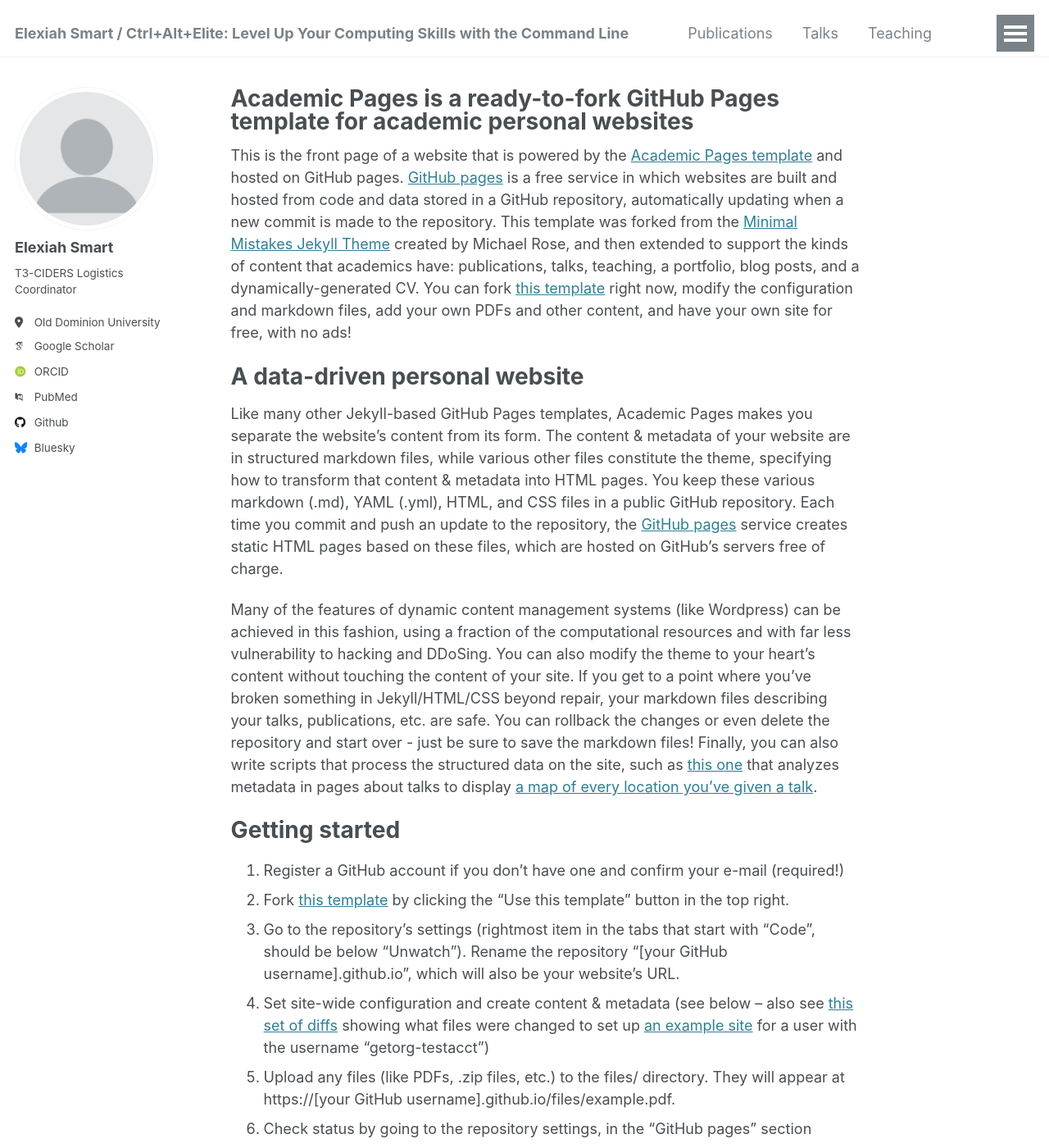
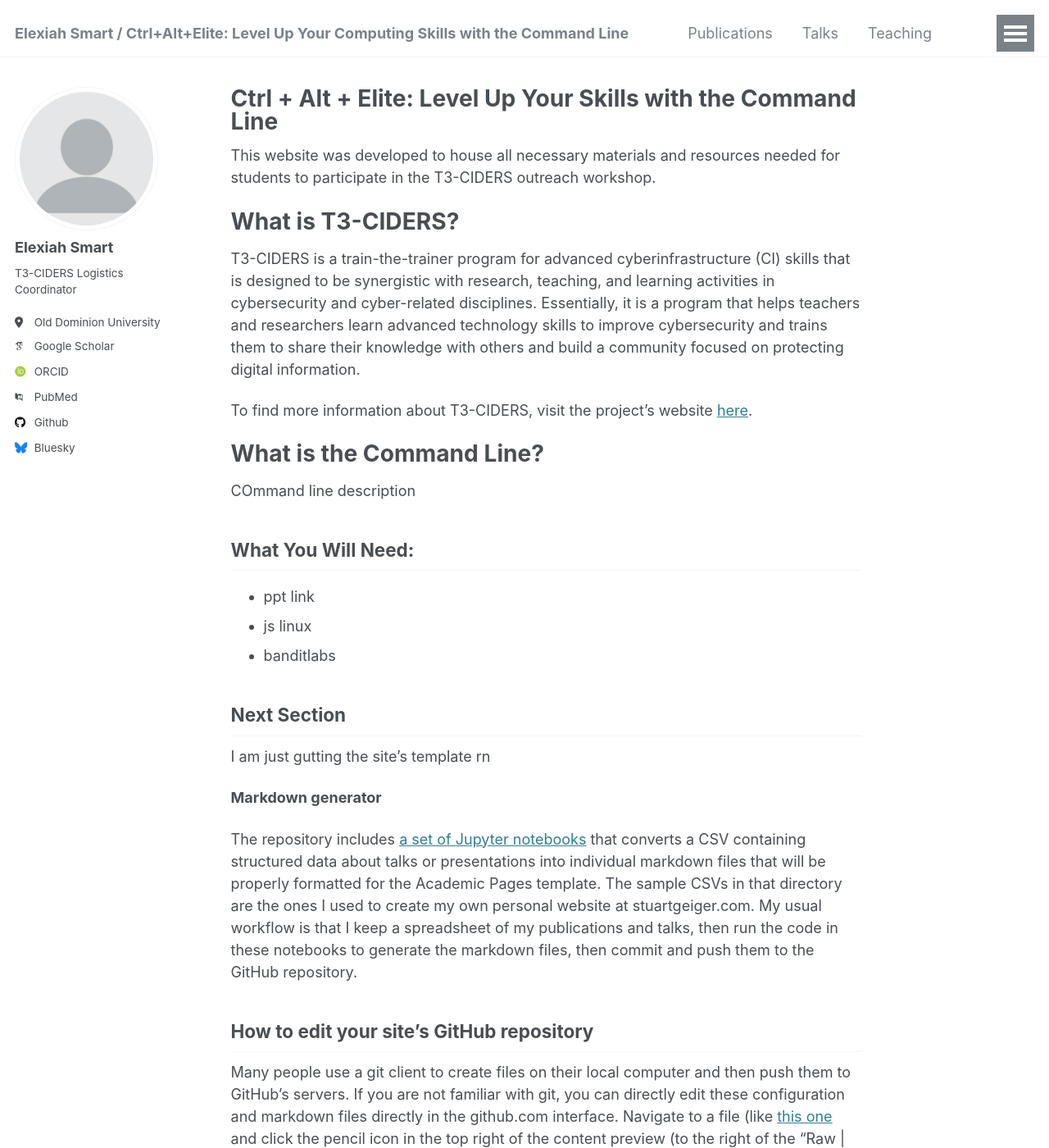
Before and after one commit to lexiluthor05/Ctrl-Alt-Elite, a Jekyll site: the page built from _pages/about.md, in a window 1280 px wide and 1400 px high. Shown: the whole window at 82% size. Built offline with Jekyll 4.4.1, drawn with Linux system fonts in a browser that asks for light colours; some web fonts are replaced; some of the changed text lies outside the part shown.

Commit message:
updates amout page

```diff
--- a/_pages/about.md
+++ b/_pages/about.md
@@ -1,36 +1,33 @@
 ---
 permalink: /
-title: "Academic Pages is a ready-to-fork GitHub Pages template for academic personal websites"
+title: "Ctrl + Alt + Elite: Level Up Your Skills with the Command Line"
 author_profile: true
 redirect_from:
   - /about/
   - /about.html
 ---
 
-This is the front page of a website that is powered by the [Academic Pages template](https://github.com/academicpages/academicpages.github.io) and hosted on GitHub pages. [GitHub pages](https://pages.github.com) is a free service in which websites are built and hosted from code and data stored in a GitHub repository, automatically updating when a new commit is made to the repository. This template was forked from the [Minimal Mistakes Jekyll Theme](https://mmistakes.github.io/minimal-mistakes/) created by Michael Rose, and then extended to support the kinds of content that academics have: publications, talks, teaching, a portfolio, blog posts, and a dynamically-generated CV. You can fork [this template](https://github.com/academicpages/academicpages.github.io) right now, modify the configuration and markdown files, add your own PDFs and other content, and have your own site for free, with no ads!
+This website was developed to house all necessary materials and resources needed for students to participate in the T3-CIDERS outreach workshop.
 
-A data-driven personal website
+What is T3-CIDERS?
 ======
-Like many other Jekyll-based GitHub Pages templates, Academic Pages makes you separate the website's content from its form. The content & metadata of your website are in structured markdown files, while various other files constitute the theme, specifying how to transform that content & metadata into HTML pages. You keep these various markdown (.md), YAML (.yml), HTML, and CSS files in a public GitHub repository. Each time you commit and push an update to the repository, the [GitHub pages](https://pages.github.com/) service creates static HTML pages based on these files, which are hosted on GitHub's servers free of charge.
+T3-CIDERS is a train-the-trainer program for advanced cyberinfrastructure (CI) skills that is designed to be synergistic with research, teaching, and learning activities in cybersecurity and cyber-related disciplines. Essentially, it is a program that helps teachers and researchers learn advanced technology skills to improve cybersecurity and trains them to share their knowledge with others and build a community focused on protecting digital information.
 
-Many of the features of dynamic content management systems (like Wordpress) can be achieved in this fashion, using a fraction of the computational resources and with far less vulnerability to hacking and DDoSing. You can also modify the theme to your heart's content without touching the content of your site. If you get to a point where you've broken something in Jekyll/HTML/CSS beyond repair, your markdown files describing your talks, publications, etc. are safe. You can rollback the changes or even delete the repository and start over - just be sure to save the markdown files! Finally, you can also write scripts that process the structured data on the site, such as [this one](https://github.com/academicpages/academicpages.github.io/blob/master/talkmap.ipynb) that analyzes metadata in pages about talks to display [a map of every location you've given a talk](https://academicpages.github.io/talkmap.html).
+To find more information about T3-CIDERS, visit the project's website [here](https://sites.wp.odu.edu/t3-ciders/).
 
-Getting started
+What is the Command Line?
 ======
-1. Register a GitHub account if you don't have one and confirm your e-mail (required!)
-1. Fork [this template](https://github.com/academicpages/academicpages.github.io) by clicking the "Use this template" button in the top right.
-1. Go to the repository's settings (rightmost item in the tabs that start with "Code", should be below "Unwatch"). Rename the repository "[your GitHub username].github.io", which will also be your website's URL.
-1. Set site-wide configuration and create content & metadata (see below -- also see [this set of diffs](http://archive.is/3TPas) showing what files were changed to set up [an example site](https://getorg-testacct.github.io) for a user with the username "getorg-testacct")
-1. Upload any files (like PDFs, .zip files, etc.) to the files/ directory. They will appear at https://[your GitHub username].github.io/files/example.pdf.
-1. Check status by going to the repository settings, in the "GitHub pages" section
+COmmand line description
 
-Site-wide configuration
+What You Will Need:
 ------
-The main configuration file for the site is in the base directory in [_config.yml](https://github.com/academicpages/academicpages.github.io/blob/master/_config.yml), which defines the content in the sidebars and other site-wide features. You will need to replace the default variables with ones about yourself and your site's github repository. The configuration file for the top menu is in [_data/navigation.yml](https://github.com/academicpages/academicpages.github.io/blob/master/_data/navigation.yml). For example, if you don't have a portfolio or blog posts, you can remove those items from that navigation.yml file to remove them from the header.
+* ppt link
+* js linux
+* banditlabs
 
-Create content & metadata
+Next Section
 ------
-For site content, there is one markdown file for each type of content, which are stored in directories like _publications, _talks, _posts, _teaching, or _pages. For example, each talk is a markdown file in the [_talks directory](https://github.com/academicpages/academicpages.github.io/tree/master/_talks). At the top of each markdown file is structured data in YAML about the talk, which the theme will parse to do lots of cool stuff. The same structured data about a talk is used to generate the list of talks on the [Talks page](https://academicpages.github.io/talks), each [individual page](https://academicpages.github.io/talks/2012-03-01-talk-1) for specific talks, the talks section for the [CV page](https://academicpages.github.io/cv), and the [map of places you've given a talk](https://academicpages.github.io/talkmap.html) (if you run this [python file](https://github.com/academicpages/academicpages.github.io/blob/master/talkmap.py) or [Jupyter notebook](https://github.com/academicpages/academicpages.github.io/blob/master/talkmap.ipynb), which creates the HTML for the map based on the contents of the _talks directory).
+I am just gutting the site's template rn
 
 **Markdown generator**
 
```
